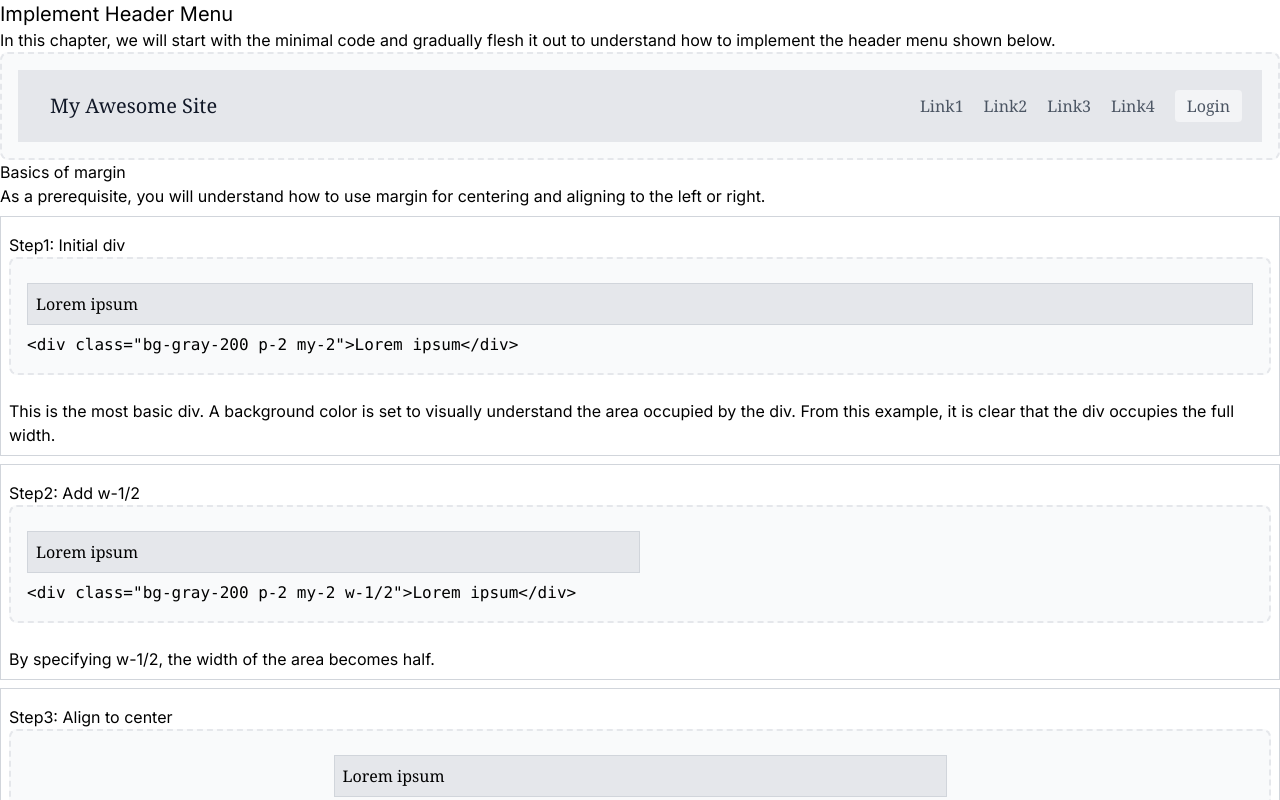
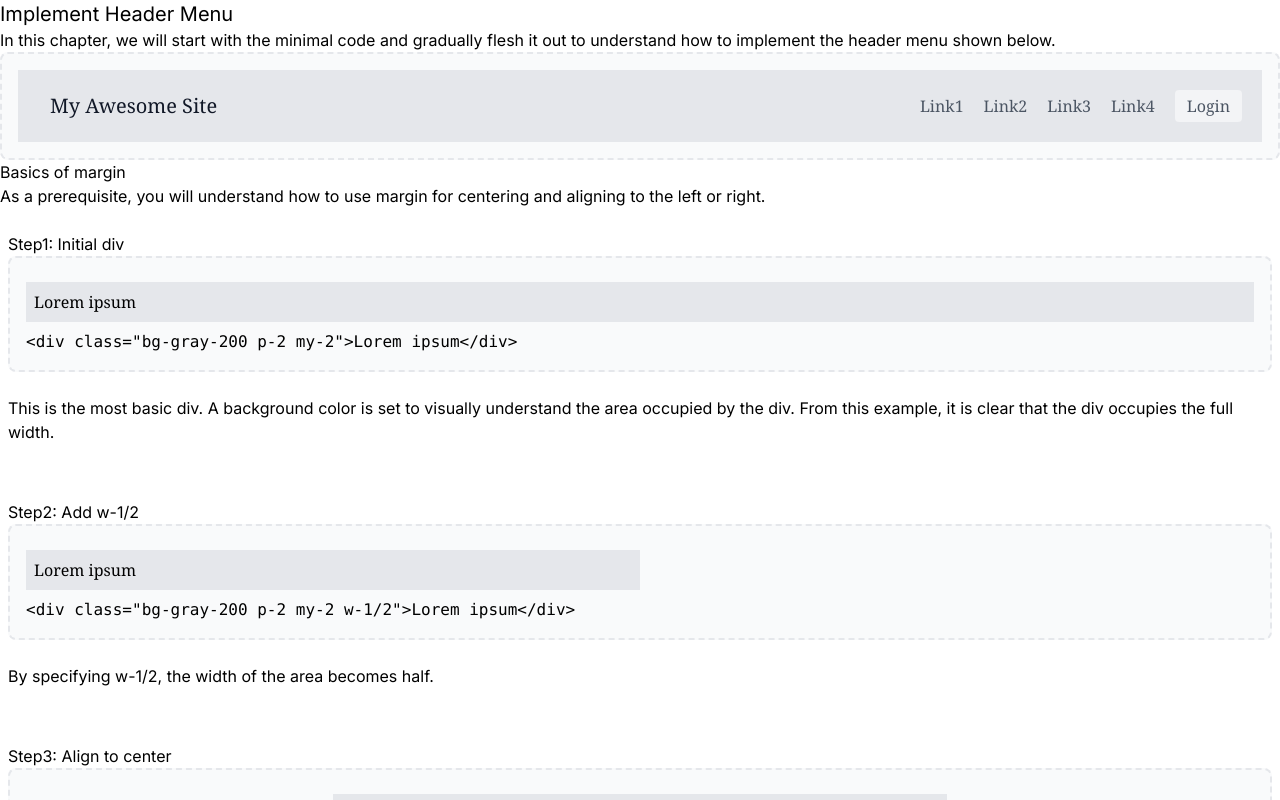
Before and after one commit to kengo-k/css-cookbook, a Next.js app: page / in a window 1280 px wide. Shown: the top 800 px of the page. Built offline with nearby package versions, Linux system fonts and the light colour scheme; a small style sheet from the web is missing.

Commit message:
custom.scss: modify default margin and border

```diff
--- a/src/app/custom.scss
+++ b/src/app/custom.scss
@@ -1,5 +1,5 @@
 section {
   div {
-    @apply border border-gray-300 my-2 p-2;
+    @apply mt-2 mb-8 p-2;
   }
 }
```
